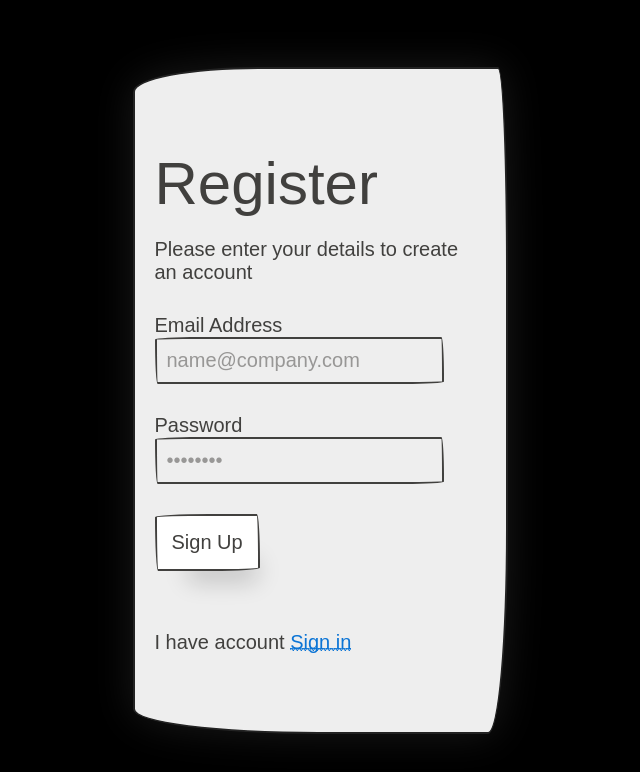
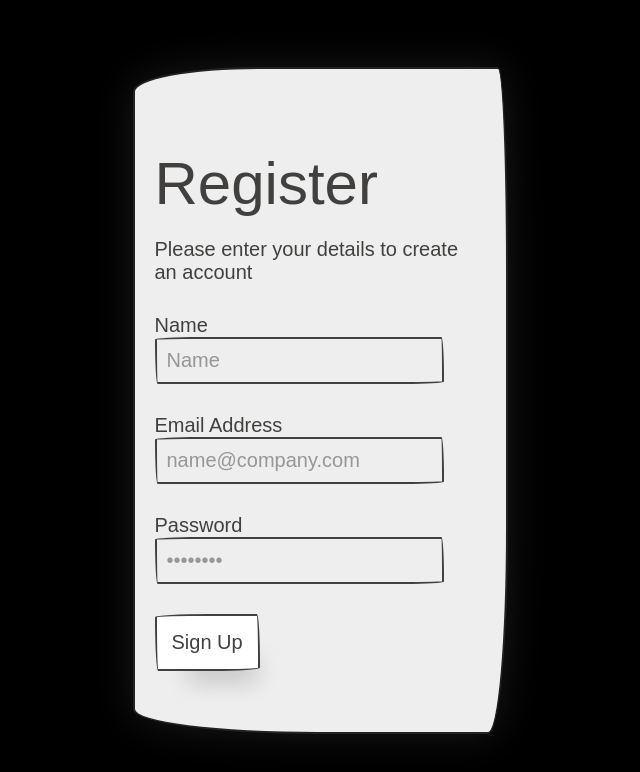
Before and after one commit to wspot-develop/sketch, a React (Vite) app: page /register in a window 1280 px wide. Shown: the top 772 px of the page, without its empty margins (320-960 px from the left). Built offline with nearby package versions, Linux system fonts and the light colour scheme; no server answers; a web font is replaced by a local one.

Commit message:
chore: changes auth

```diff
--- a/src/api/index.ts
+++ b/src/api/index.ts
@@ -1,25 +1,25 @@
 export const API_URL = import.meta.env.VITE_API_URL;
 
-export const login = async (username: string, password: string) => {
+export const login = async (login: string, pws_app: string) => {
   const response = await fetch(`${API_URL}/login`, {
     method: 'POST',
     headers: {
       'Content-Type': 'application/json',
     },
-    body: JSON.stringify({ username, password }),
+    body: JSON.stringify({ login, pws_app }),
   });
   const data = await response.json();
   localStorage.setItem('token', data.token);
   return data;
 }
 
-export const register = async (username: string, password: string) => {
+export const register = async (login: string, pws_app: string, name: string) => {
   const response = await fetch(`${API_URL}/register`, {
     method: 'POST',
     headers: {
       'Content-Type': 'application/json',
     },
-    body: JSON.stringify({ username, password }),
+    body: JSON.stringify({ login, pws_app, name }),
   });
   return response.json();
 }
--- a/src/pages/register-page.tsx
+++ b/src/pages/register-page.tsx
@@ -2,12 +2,13 @@ import { register } from '../api';
 import React, { useState } from 'react';
 
 const LoginPage: React.FC = () => {
+  const [name, setName] = useState('');
   const [email, setEmail] = useState('');
   const [password, setPassword] = useState('');
 
   const handleSubmit = async (e: React.FormEvent) => {
     e.preventDefault();
-    await register(email, password);
+    await register(email, password, name);
   };
 
   return (
@@ -18,6 +19,17 @@ const LoginPage: React.FC = () => {
           <p>Please enter your details to create an account</p>
         </div>
         <form onSubmit={handleSubmit} className='flex flex-col gap-6'>
+          <div>
+            <label htmlFor="email">Name</label>
+            <input
+              type="text"
+              id="name"
+              placeholder="Name"
+              value={name}
+              onChange={(e) => setName(e.target.value)}
+              required
+            />
+          </div>
           <div>
             <label htmlFor="email">Email Address</label>
             <input
```
Also changed, not shown: 1 other file (tests, documents, lock files or other folders).
